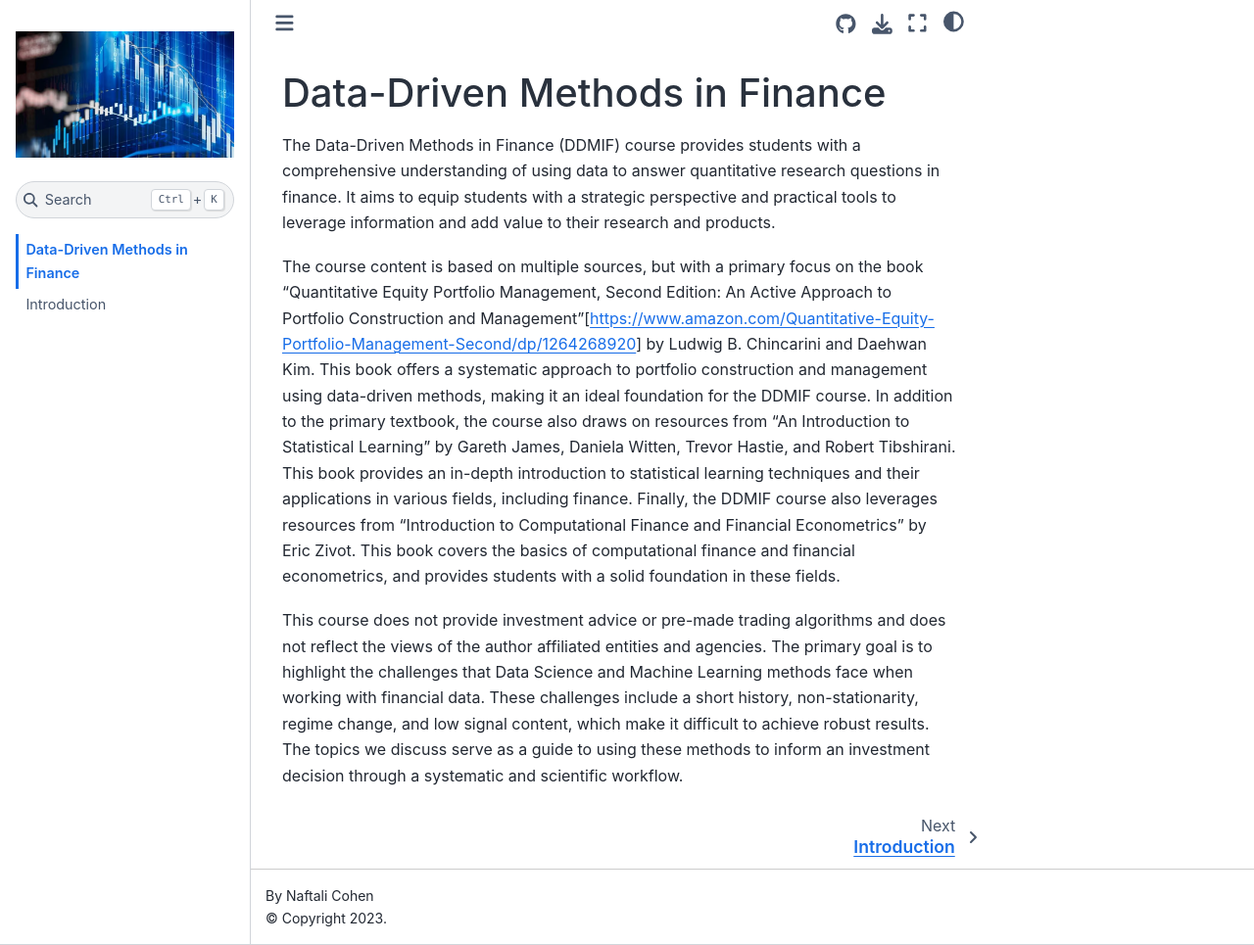
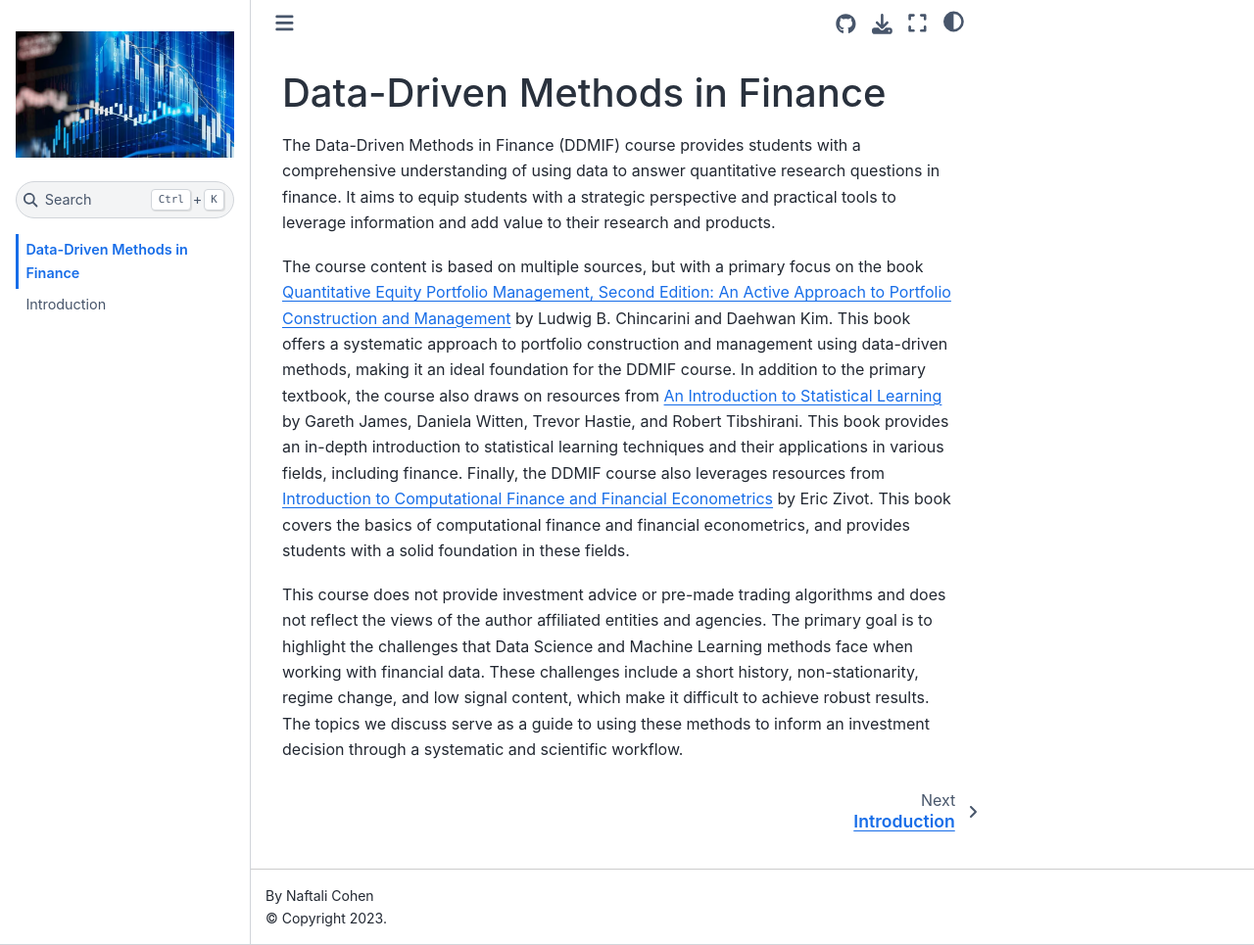
Before and after one commit to naftalic/ddmif, a Jupyter Book: the page built from intro.md, in a window 1280 px wide and 965 px high. Shown: the whole window at 98% size. Built offline with Jupyter Book 1.0.4 settings and Sphinx 7.4.7 and the Sphinx Book theme 1.1.4, drawn with Linux system fonts in a browser that asks for light colours; part of the change alters nothing that is shown.

Commit message:
Update intro.md

```diff
--- a/intro.md
+++ b/intro.md
@@ -2,8 +2,8 @@
 
 The Data-Driven Methods in Finance (DDMIF) course provides students with a comprehensive understanding of using data to answer quantitative research questions in finance. It aims to equip students with a strategic perspective and practical tools to leverage information and add value to their research and products.
 
-The course content is based on multiple sources, but with a primary focus on the book "Quantitative Equity Portfolio Management, Second Edition: An Active Approach to Portfolio Construction and Management"[https://www.amazon.com/Quantitative-Equity-Portfolio-Management-Second/dp/1264268920] by Ludwig B. Chincarini and Daehwan Kim. This book offers a systematic approach to portfolio construction and management using data-driven methods, making it an ideal foundation for the DDMIF course.
-In addition to the primary textbook, the course also draws on resources from "An Introduction to Statistical Learning" by Gareth James, Daniela Witten, Trevor Hastie, and Robert Tibshirani. This book provides an in-depth introduction to statistical learning techniques and their applications in various fields, including finance.
-Finally, the DDMIF course also leverages resources from "Introduction to Computational Finance and Financial Econometrics" by Eric Zivot. This book covers the basics of computational finance and financial econometrics, and provides students with a solid foundation in these fields.
+The course content is based on multiple sources, but with a primary focus on the book [Quantitative Equity Portfolio Management, Second Edition: An Active Approach to Portfolio Construction and Management](https://www.amazon.com/Quantitative-Equity-Portfolio-Management-Second/dp/1264268920) by Ludwig B. Chincarini and Daehwan Kim. This book offers a systematic approach to portfolio construction and management using data-driven methods, making it an ideal foundation for the DDMIF course.
+In addition to the primary textbook, the course also draws on resources from [An Introduction to Statistical Learning](https://www.amazon.com/Introduction-Statistical-Learning-Applications-Statistics/dp/1071614177/ref=sr_1_1?crid=1YYMKPXF419FM&keywords=An+Introduction+to+Statistical+Learning&qid=1675135896&s=books&sprefix=an+introduction+to+statistical+learning%2Cstripbooks%2C718&sr=1-1) by Gareth James, Daniela Witten, Trevor Hastie, and Robert Tibshirani. This book provides an in-depth introduction to statistical learning techniques and their applications in various fields, including finance.
+Finally, the DDMIF course also leverages resources from [Introduction to Computational Finance and Financial Econometrics](https://bookdown.org/compfinezbook/introcompfinr/) by Eric Zivot. This book covers the basics of computational finance and financial econometrics, and provides students with a solid foundation in these fields.
 
 This course does not provide investment advice or pre-made trading algorithms and does not reflect the views of the author affiliated entities and agencies. The primary goal is to highlight the challenges that Data Science and Machine Learning methods face when working with financial data. These challenges include a short history, non-stationarity, regime change, and low signal content, which make it difficult to achieve robust results. The topics we discuss serve as a guide to using these methods to inform an investment decision through a systematic and scientific workflow.
```
